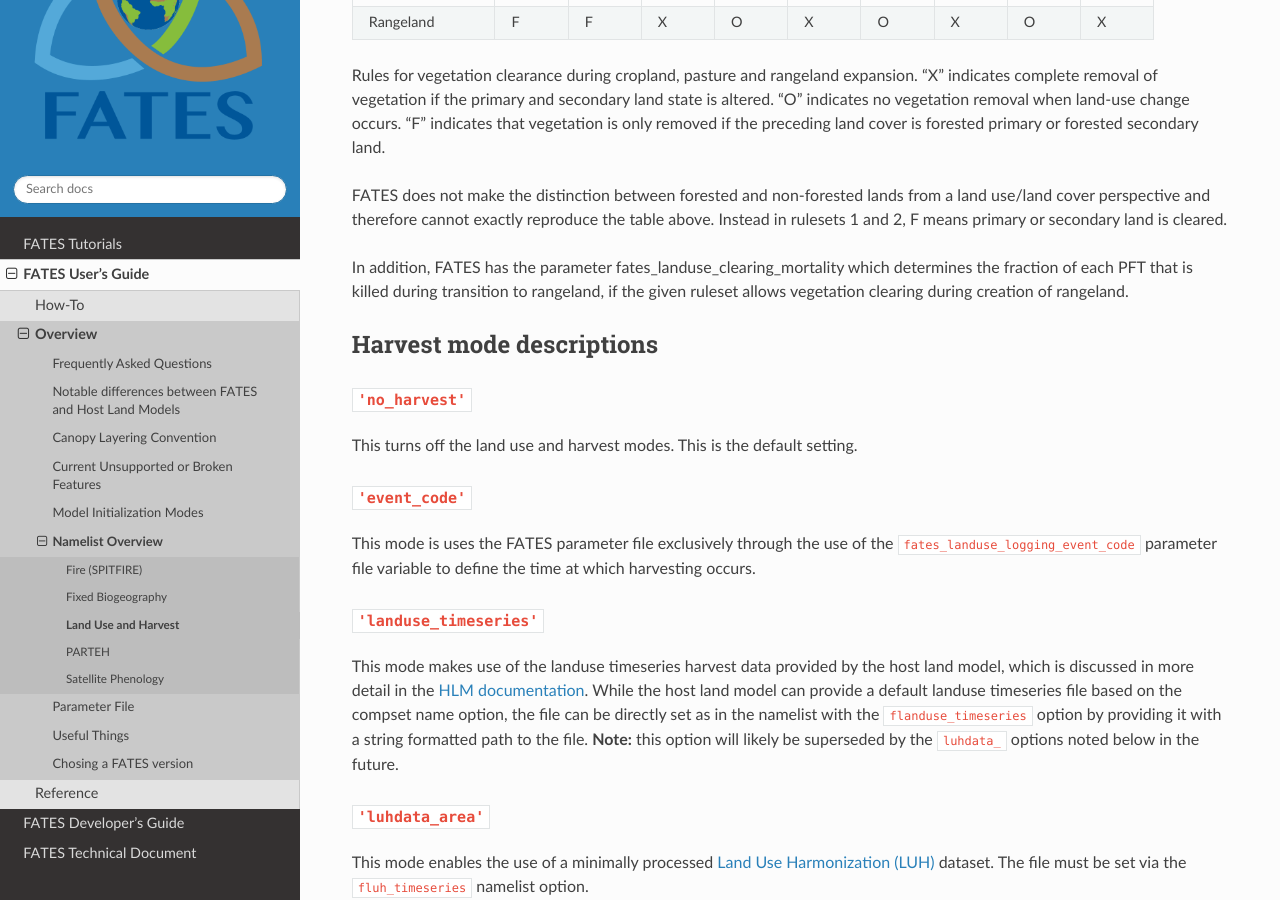
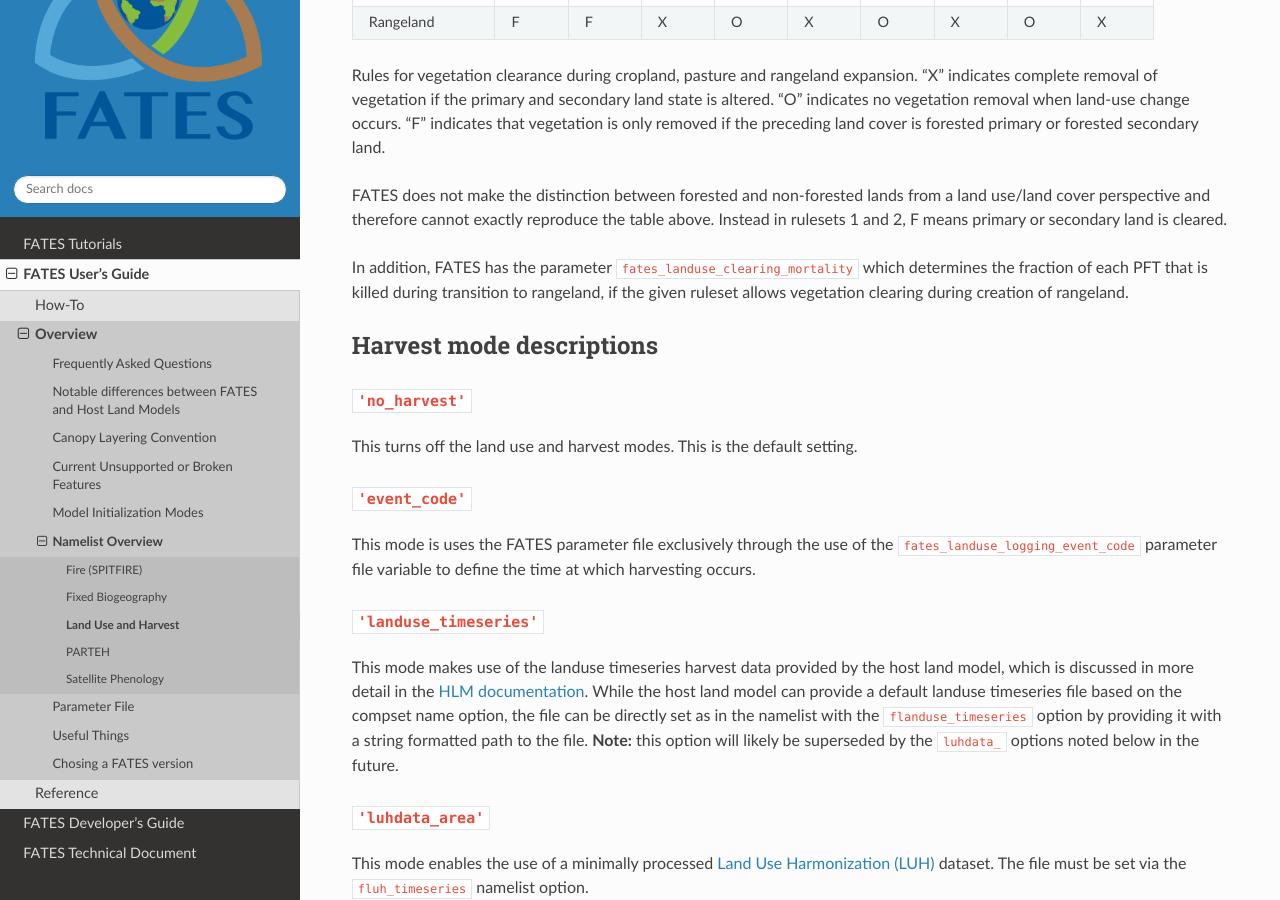
Before and after one commit to NGEET/fates-users-guide, a Sphinx documentation site: the page built from docs/source/user/landuse-harvest-modes.md, in a window 1280 px wide and 900 px high, scrolled down 604 px. Built offline with Sphinx 7.4.7 and the Read the Docs theme 3.1.0, drawn with Linux system fonts in a browser that asks for light colours.

```diff
--- a/docs/source/user/landuse-harvest-modes.md
+++ b/docs/source/user/landuse-harvest-modes.md
@@ -22,7 +22,7 @@ Rules for vegetation clearance during cropland, pasture and rangeland expansion.
 
 FATES does not make the distinction between forested and non-forested lands from a land use/land cover perspective and therefore cannot exactly reproduce the table above. Instead in rulesets 1 and 2, F means primary or secondary land is cleared.
 
-In addition, FATES has the parameter fates_landuse_clearing_mortality which determines the fraction of each PFT that is killed during transition to rangeland, if the given ruleset allows vegetation clearing during creation of rangeland.
+In addition, FATES has the parameter `fates_landuse_clearing_mortality` which determines the fraction of each PFT that is killed during transition to rangeland, if the given ruleset allows vegetation clearing during creation of rangeland.
 
 
 ## Harvest mode descriptions
```
